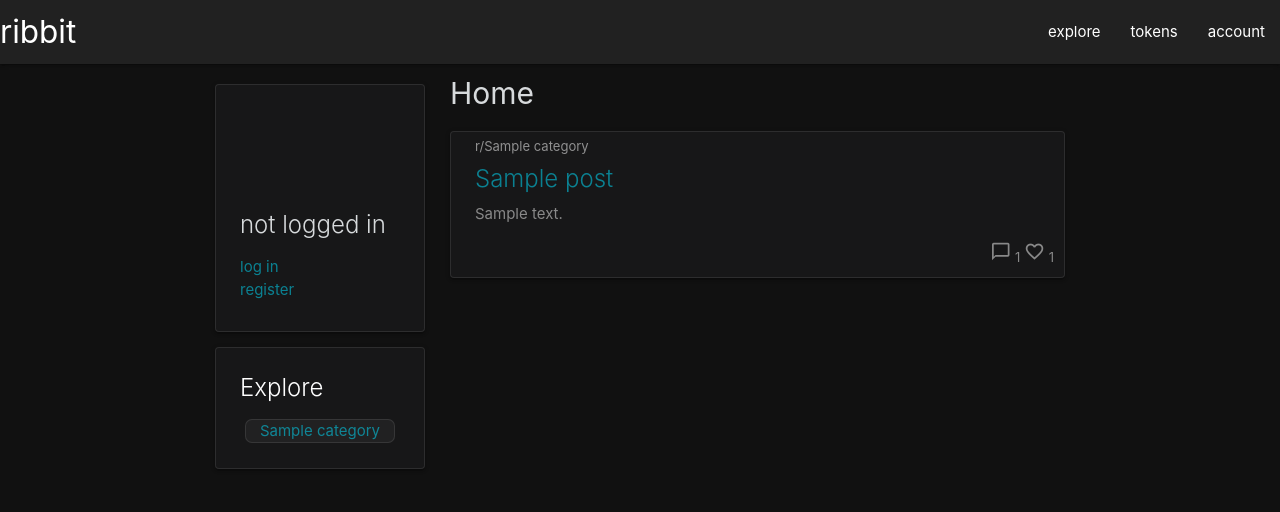
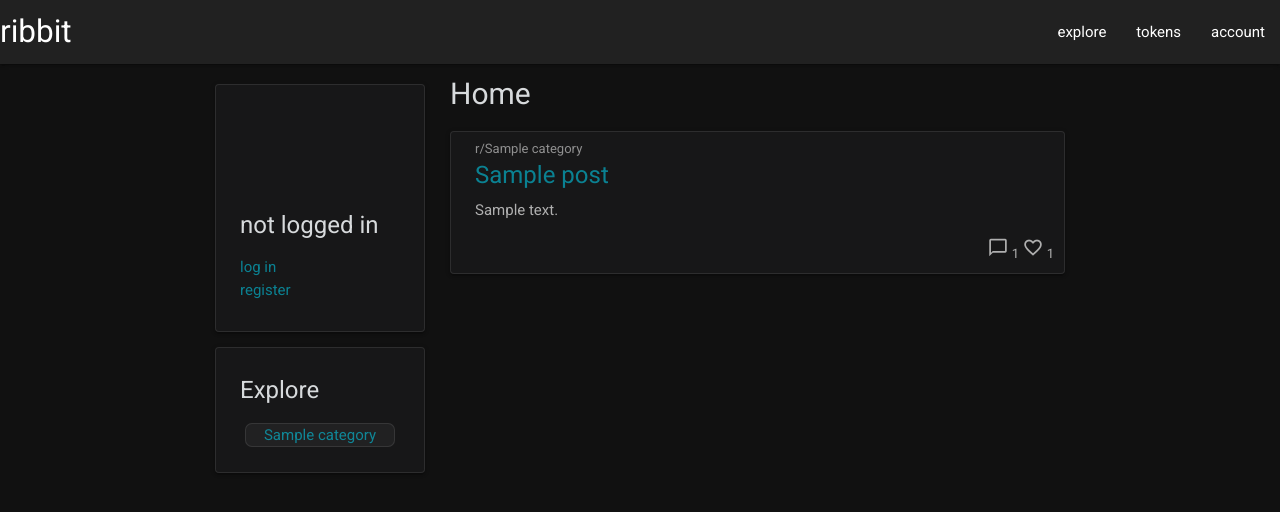
Before and after one commit to Code-Institute-Submissions/Khalanar-ribbit_SepResub, a Django app: page / in a window 1280 px wide. Shown: the top 512 px of the page. Run offline with Django 4.2, Linux system fonts and the light colour scheme; data comes from the database, SQL or seed files in the repository; tables that the repository leaves empty hold one stand-in row (values such as "Sample post").

Commit message:
fix card styles

```diff
--- a/static/css/style.css
+++ b/static/css/style.css
@@ -1,3 +1,5 @@
+@import url('https://fonts.googleapis.com/css2?family=Roboto:wght@100;300;400&display=swap');
+
 :root {
     --border-gray: #ffffff18;
     --transparent-gray: #1a1a1bcc;
@@ -5,12 +7,12 @@
     --hover-line-color: #ffffff44;
     --anchor-color: #00e1ff87;
     --font-color-darkmode-primary: #d7dadc;
-    --font-color-darkmode-secondary: #898989;
-
+    --font-color-darkmode-secondary: #afafaf;
 }
 
 body{
     color: var(--font-color-darkmode-primary);
+    font-family: Roboto, sans-serif;
 }
 
 a{
@@ -162,10 +164,35 @@ textarea{
     font-size: 2em;
 }
 
-.category-label{
+.module-title{
+    font-weight: 400 !important;
+    font-size: 24px;
+    color: var(--font-color-darkmode-primary);
+}
+
+.card-title{
+    font-weight: 400 !important;
+}
+
+.card-title a:hover{
+    opacity: 1;
+}
+
+.full-anchor{
+    position: absolute;
+    top:0;
+    left:0;
+    width: 100%;
+    height: 100%;
+}
+
+.category-label a{
     font-size: 0.87em;
     color: rgba(255, 255, 255, 0.521);
-    margin-bottom: 7px;
+}
+
+.category-label a:hover{
+    text-decoration: underline;
 }
 
 .small-vertical-padding{
--- a/templates/wall/modules/explore_module.html
+++ b/templates/wall/modules/explore_module.html
@@ -1,6 +1,6 @@
 <div class="card">
     <div class="card-content white-text padding-bottom-less">
-        <span class="card-title">Explore</span>
+        <span class="module-title">Explore</span>
         <ul id="categories-list">
             {% for category in categories %}
                 <li><a href="{% url 'category_view' category.name %}">{{ category.name }}</a></li>
--- a/templates/wall/modules/post_module.html
+++ b/templates/wall/modules/post_module.html
@@ -1,6 +1,12 @@
 <div class="card">
+
     <div class="card-content white-text small-vertical-padding">
-        <div class="category-label">r/{{ post.category }}</div>
+
+        <div class="category-label">
+            <a href="{% url 'category_view' post.category %}">r/{{ post.category }}</a>
+            <a href="#" class="full-anchor"></a>
+        </div>
+
         <span class="card-title"><a href="{% url 'post_view' post.slug %}">{{ post.title }}</a></span>
         <p class="post-content">{{ post.content }}</p>
         <div class="comments-likes">
@@ -9,5 +15,7 @@
                 <i class="small material-icons">favorite_border</i> {{ post.likes.count }}
             </p>
         </div>
+
     </div>
+
 </div>
--- a/templates/wall/post_view.html
+++ b/templates/wall/post_view.html
@@ -24,7 +24,7 @@
                 {% if comments.count > 0 %}
                     {% for comment in comments %}
                         <div class="card-content white-text">
-                            <p>{{ comment.author }} on {{ comment.date_created }}</p>
+                            <p>u/{{ comment.author }} on {{ comment.date_created }}</p>
                             <p>{{ comment.body }}</p>
                         </div>
                         <hr class="comment-separator">
@@ -32,7 +32,6 @@
                 {% else %}
                 <div class="card-content white-text">
                     <p>Be the first to comment</p>
-
                 </div>
                 <hr class="comment-separator">
                 {% endif %}
```
